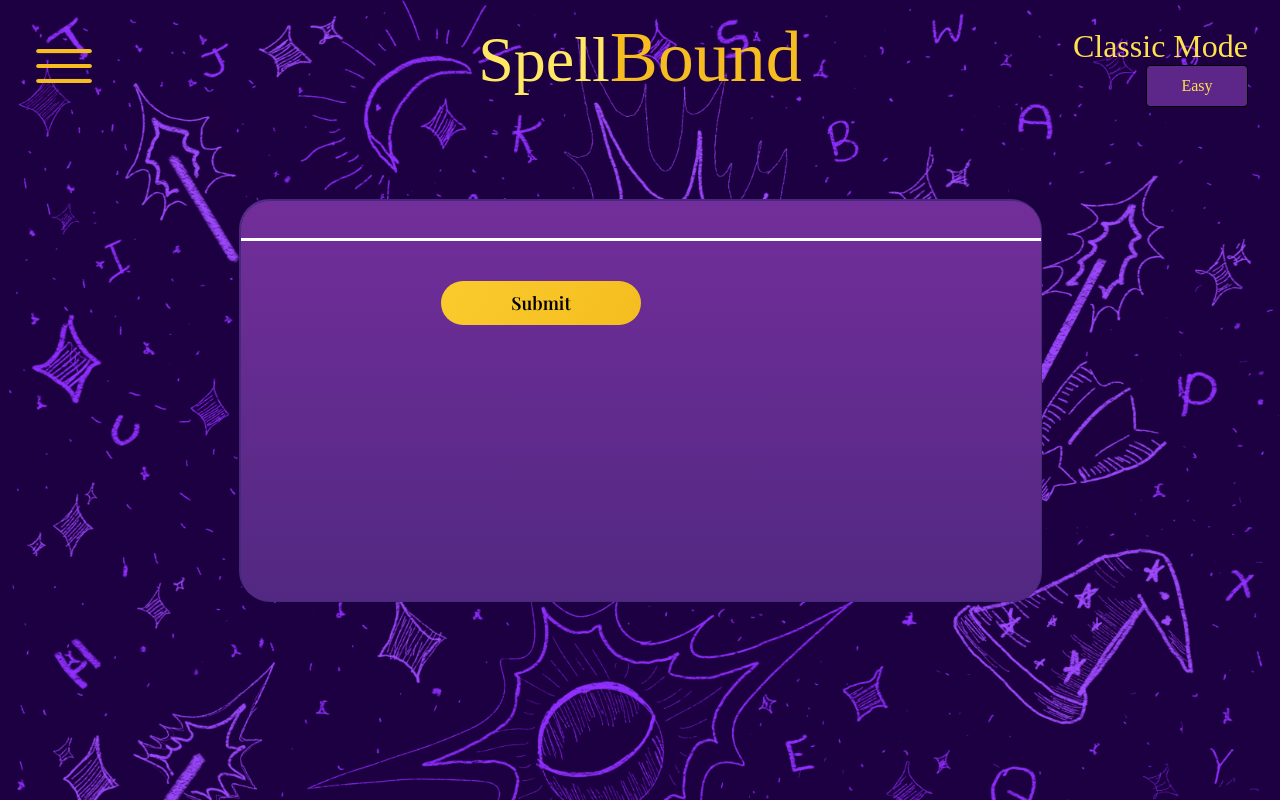
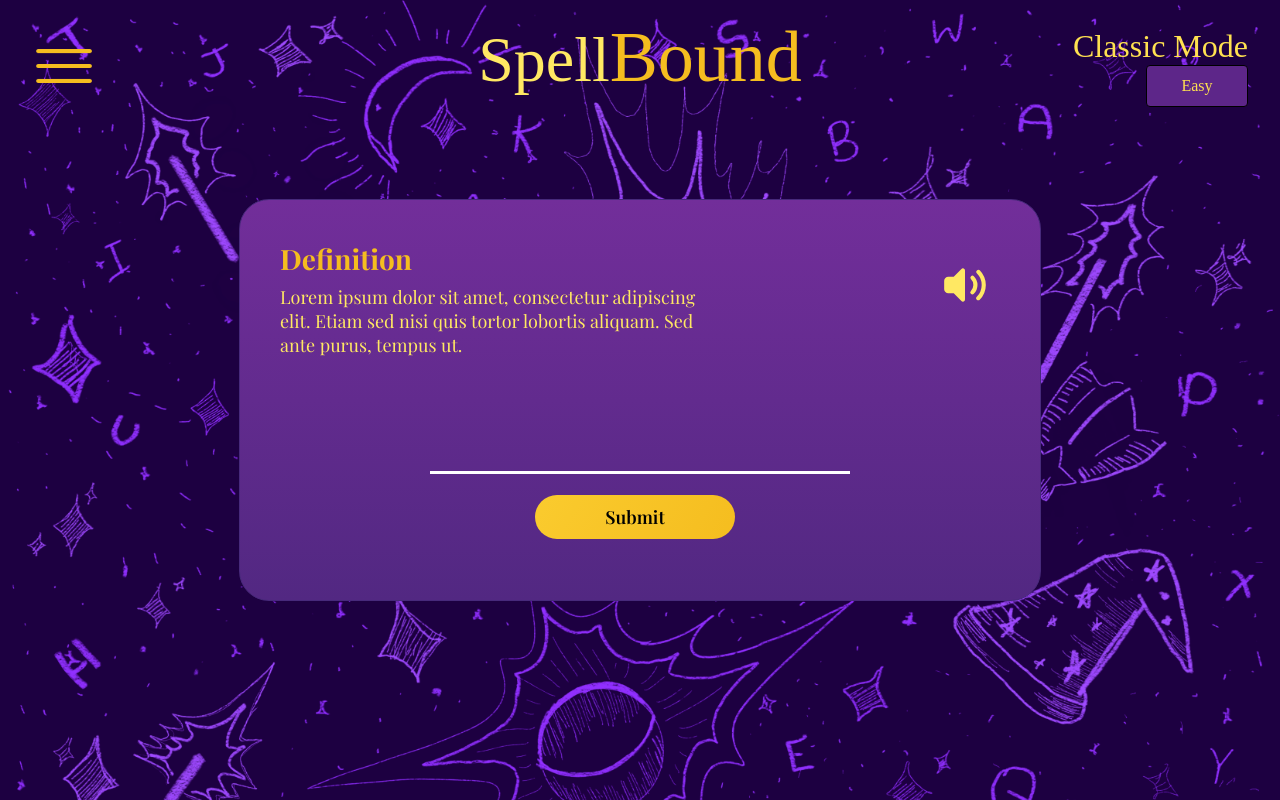
Before and after one commit to Spellbound2023/Spellbound, a Next.js app: page /classic in a window 1280 px wide. Built offline with nearby package versions, Linux system fonts and the light colour scheme; no server answers.

Commit message:
add wordInput into Gamebox and restructured css folders

```diff
--- a/app/classic/GameBox.jsx
+++ b/app/classic/GameBox.jsx
@@ -33,7 +33,8 @@ const GameBox = () => {
       definition={"Lorem ipsum dolor sit amet, consectetur adipiscing elit. Etiam sed nisi quis tortor lobortis aliquam. Sed ante purus, tempus ut."}
       audioUrl={audioUrl}
       />
-      <WordInput />
+      <br/><br/><br/><br/>
+      <WordInput/>
     </div>
 
   )
--- a/app/classic/WordInfo.jsx
+++ b/app/classic/WordInfo.jsx
@@ -11,7 +11,7 @@ const playAudio = (e) => {
 
 const WordInfo = ({ definition, audioUrl }) => {
   return (
-    <div className={styles.mainContainer}>
+    <div>
       <div className={styles.defContainer}>
         <h6 className={styles.heading}>Definition</h6>
         <p className={styles.definition}>{definition}</p>
--- a/app/classic/WordInput.jsx
+++ b/app/classic/WordInput.jsx
@@ -1,9 +1,9 @@
-import styles from '../../styles/classic/GameBox.module.css'
+import styles from '../../styles/classic/WordInput.module.css'
 
 /* Text input and submit button to validate a typed word */
 const WordInput = () => {
   return (
-    <div className={styles.mainContainer}>
+    <div>
       <div className={styles.inputContainer}>
         <form action="/page.js">
           <input type="text" id="wordInput" name="wordInput" className={styles.input}></input>
--- a/components/HamburgerMenu.js
+++ b/components/HamburgerMenu.js
@@ -61,7 +61,7 @@ const HamburgerMenu = () => {
       <div style={dropdownStyle} className="dropdown-menu">
         <ul style={listStyle}>
           <li>
-            <Link href="#" style={listItemStyle}>Login</Link>
+            <Link href="/home" style={listItemStyle}>Home</Link>
           </li>
           <li >
             <Link href="#" style={listItemStyle}>Stats</Link>
--- a/components/SpellBoundTitle.js
+++ b/components/SpellBoundTitle.js
@@ -22,6 +22,7 @@ const SpellBoundTitle = () => {
     fontWeight: 500, // Different fontWeight for "Bound"
   };
 
+
   return (
     <div style={containerStyle}>
       <div style={titleStyle}>
--- a/styles/classic/GameBox.module.css
+++ b/styles/classic/GameBox.module.css
@@ -8,28 +8,3 @@
   position:relative;
 
 }
-
-
-.input {
-  width: 100%;
-  font-size: xx-large;
-  text-align: center;
-  color: #FACB2E;
-  background: none;
-  border:none;
-  text-transform: uppercase;
-  border-bottom: 3px solid white;
-}
-
-
-.confirm{
-    width: 200px;
-    background: linear-gradient(120deg, #FACB2E 0%, #F5BD1F 100%);
-    border-radius: 25px;
-    border: none;
-    padding: 10px;
-    font-size: large;
-    font-weight: 600;
-    font-family:'Playfair Display';
-    margin:5% 25%;
-}
--- /dev/null
+++ b/styles/classic/WordInput.module.css
@@ -0,0 +1,32 @@
+.inputContainer{
+    width: 100%;
+    display: flex;
+    align-items: center;
+    justify-content: center;
+    position: absolute;
+    bottom: 0;
+    padding-bottom: 5%;
+  }
+
+  .input {
+    font-size: xx-large;
+    text-align: center;
+    color: #FACB2E;
+    background: none;
+    border:none;
+    text-transform: uppercase;
+    border-bottom: 3px solid white;
+  }
+
+
+  .confirm{
+      width: 200px;
+      background: linear-gradient(120deg, #FACB2E 0%, #F5BD1F 100%);
+      border-radius: 25px;
+      border: none;
+      padding: 10px;
+      font-size: large;
+      font-weight: 600;
+      font-family:'Playfair Display';
+      margin:5% 25%;
+  }
--- a/styles/homeMenu.module.css
+++ b/styles/homeMenu.module.css
@@ -16,6 +16,7 @@
     border-radius: 10%;
     font-size: x-large;
     font-family: 'Playfair Display', Ariel;
+    transition-duration: 0.2s;
 }
 
 .MenuContainer :hover:not(img):not(b){
```
Lines whose indentation alone changed are shown as unchanged.
